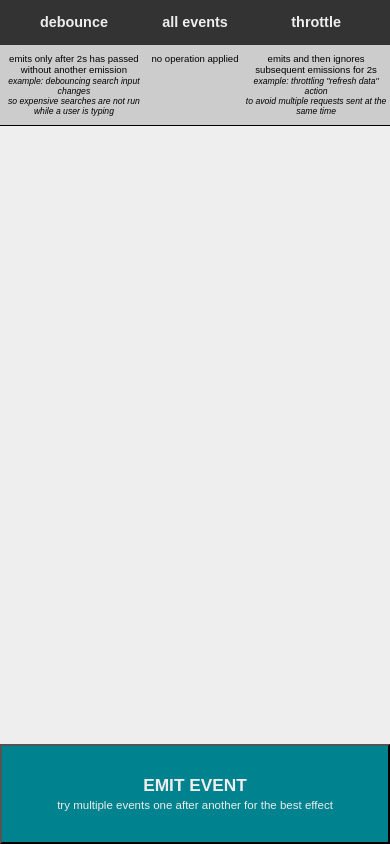
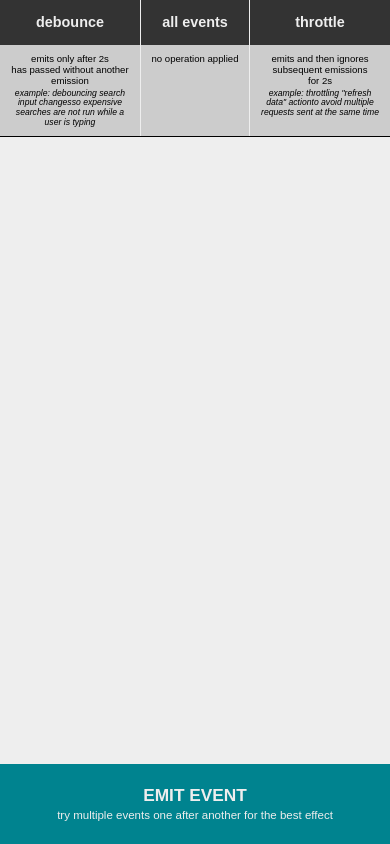
Before and after one commit to tomecko/debounce-vs-throttle, a website built with Parcel: page src/index.html in a window 390 px wide. Built offline with nearby package versions, Linux system fonts and the light colour scheme.

Commit message:
HTML cleanup, UI improvements

```diff
--- a/src/index.html
+++ b/src/index.html
@@ -27,7 +27,7 @@
       <h2>debounce</h2>
       <p>emits only after 2s has&nbsp;passed without another emission</p>
       <p class="example">
-        example: debouncing search input changes<br/>so expensive searches
+        example: debouncing search input changes<br class="md"/>so expensive searches
         are not run while a user is typing
       </p>
     </header>
@@ -39,7 +39,7 @@
       <h2>throttle</h2>
       <p>emits and then ignores subsequent emissions for&nbsp;2s</p>
       <p class="example">
-        example: throttling "refresh data" action<br/>to avoid multiple requests sent at the same time
+        example: throttling "refresh data" action<br class="md"/>to avoid multiple requests sent at the same time
       </p>
     </header>
   </section>
@@ -52,39 +52,6 @@
     <strong>emit event</strong>
     <small>try multiple events one after another for&nbsp;the&nbsp;best&nbsp;effect</small>
   </button>
-  <!-- <header class="header">
-    <h1><code>debounce</code> vs&nbsp;<code>throttle</code></h1>
-    <p>
-      <strong>click anywhere</strong> on this page and observe the difference,<br class="sm-hide" />
-      try clicking multiple times at once for the best effect<br />
-      (the demo uses
-      <a href="https://github.com/ReactiveX/rxjs">rxjs v6</a>
-      under the hood)
-    </p>
-  </header>
-  <section class="timeline-box clicked-timeline-box">
-    <h2 class="timeline-box-heading"><code>all clicks</code></h2>
-    <p class="timeline-box-explanation">just all clicks, no operation applied</p>
-    <div id="clicked-timeline" class="timeline"></div>
-  </section>
-  <section class="timeline-box">
-    <h2 class="timeline-box-heading"><code>.debounceTime(2000)</code></h2>
-    <p class="timeline-box-explanation">
-      <strong>emits only after 2 seconds has passed without&nbsp;another&nbsp;emission</strong>
-      (<a href="https://rxjs-dev.firebaseapp.com/api/operators/debounceTime">docs</a>)<br />
-      example: debouncing search input changes so expensive searches are not run while a user is typing
-    </p>
-    <div id="debounce-timeline" class="timeline"></div>
-  </section>
-  <section class="timeline-box">
-    <h2 class="timeline-box-heading"><code>.throttleTime(2000)</code></h2>
-    <p class="timeline-box-explanation">
-      <strong>emits and then ignores subsequent emissions for&nbsp;2&nbsp;seconds</strong>
-      (<a href="https://rxjs-dev.firebaseapp.com/api/operators/throttleTime">docs</a>)<br />
-      example: throttling "refresh data" action to avoid multiple requests sent at the same time
-    </p>
-    <div id="throttle-timeline" class="timeline"></div>
-  </section> -->
   <script src="js/main.js"></script>
 </body>
 
--- a/src/style.scss
+++ b/src/style.scss
@@ -10,12 +10,24 @@ body {
   font-family: sans-serif;
   height: 100vh;
   min-width: 300px;
+  -webkit-tap-highlight-color: transparent;
 }
 
 @media (max-width: 500px) {
   body {
     font-size: .6em;
   }
+
+  .md {
+    display: none;
+  }
+
+  .timeline-header-auxiliary {
+    border-left: 1px solid #eee;
+    border-right: 1px solid #eee;
+    flex: 0 0 auto;
+  }
+
 }
 
 .timeline-headers {
@@ -47,6 +59,7 @@ body {
     p {
       margin-bottom: .3em;
       margin-top: 0;
+      padding: 0 1.1em;
     }
 
     .example {
@@ -103,14 +116,23 @@ body {
 }
 
 .emit-event {
-  flex: 0 0 100px;
-
-  height: 100px;
+  height: 80px;
   width: 100%;
 
   background: $primary;
+  border: 0;
   color: $primaryFont;
   cursor: pointer;
+  transition: background .2s;
+
+  bottom: 0;
+  left: 0;
+  position: fixed;
+  right: 0;
+
+  &:hover {
+    background: darken($primary, 5%);
+  }
 
   strong {
     display: block;
```
